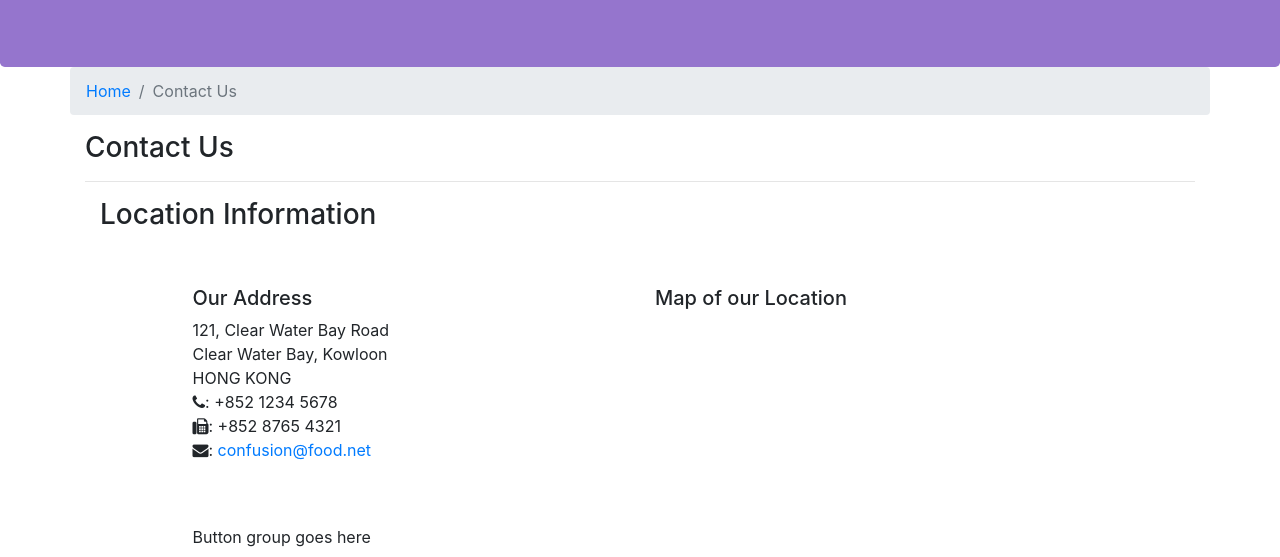
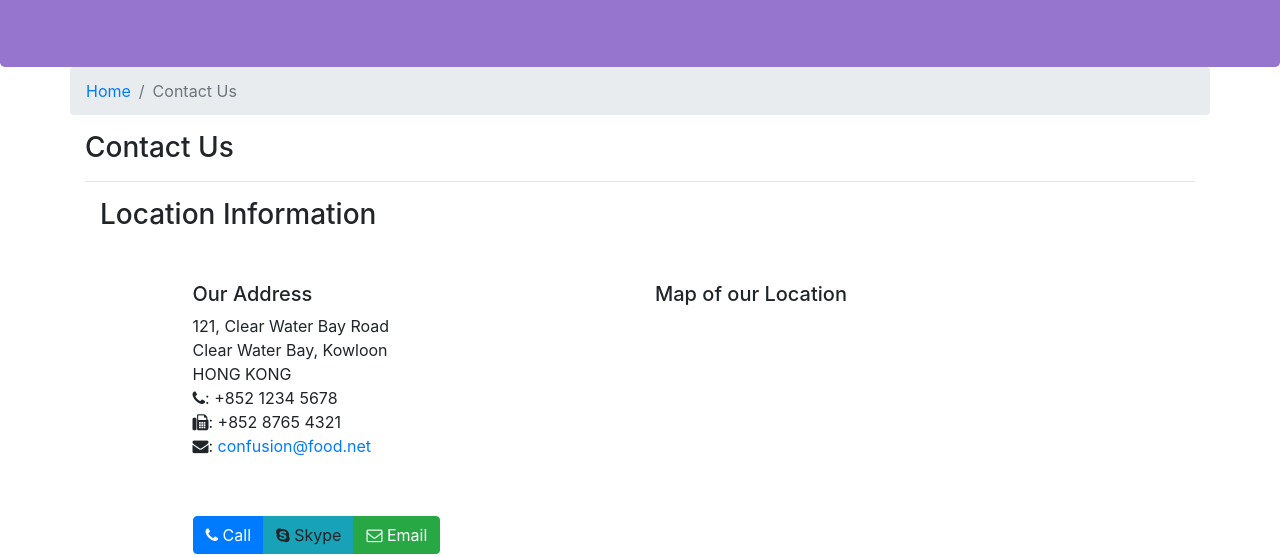
Before and after one commit to DanBrennan33/Sturdy-BootStrap, a website: page Bootstrap4/conFusion/contactus.html in a window 1280 px wide. Shown: the part 243-800 px from the top of the page. Drawn offline with nearby package versions, Linux system fonts and the light colour scheme.

Commit message:
Button group added to contact us page.

```diff
--- a/Bootstrap4/conFusion/contactus.html
+++ b/Bootstrap4/conFusion/contactus.html
@@ -80,7 +80,11 @@
                 <h5>Map of our Location</h5>
             </div>
             <div class="col-12 col-sm-11 offset-sm-1">
-                Button group goes here
+                <div class="btn-group" role="group">
+                  <a role="button" class="btn btn-primary" href="tel:+85212345678"><span class="fa fa-phone"></span> Call</a>
+                  <a role="button" class="btn btn-info"><span class="fa fa-skype"></span> Skype</a>
+                  <a role="button" class="btn btn-success" href="mailto:confusion@food.net"><span class="fa fa-envelope-o"></span> Email</a>
+                </div>
             </div>
         </div>
 
```
Also changed, not shown: Bootstrap4/conFusion/aboutus.html (+1 -1 lines), Bootstrap4/conFusion/index.html (+2 -2 lines).
